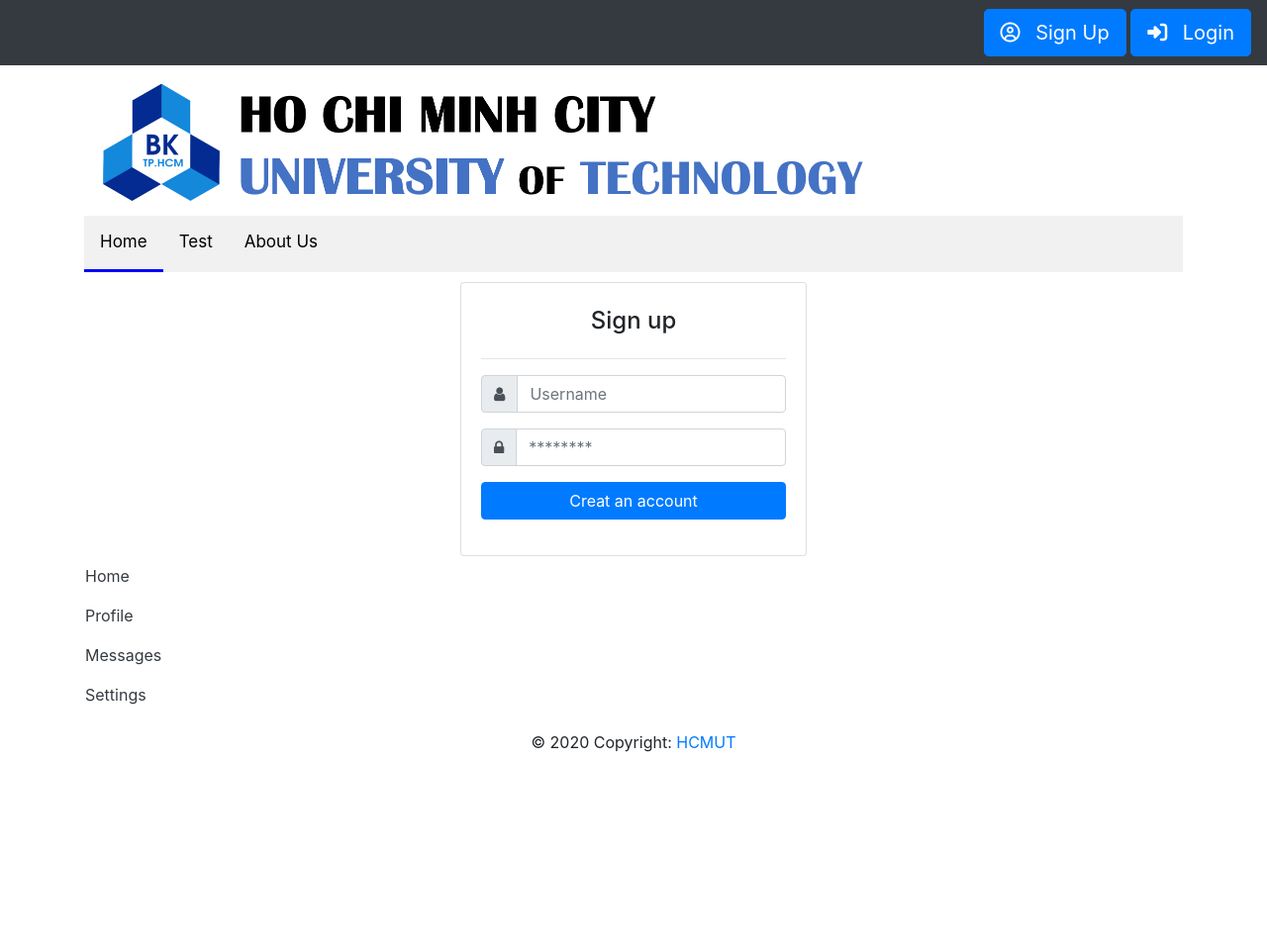
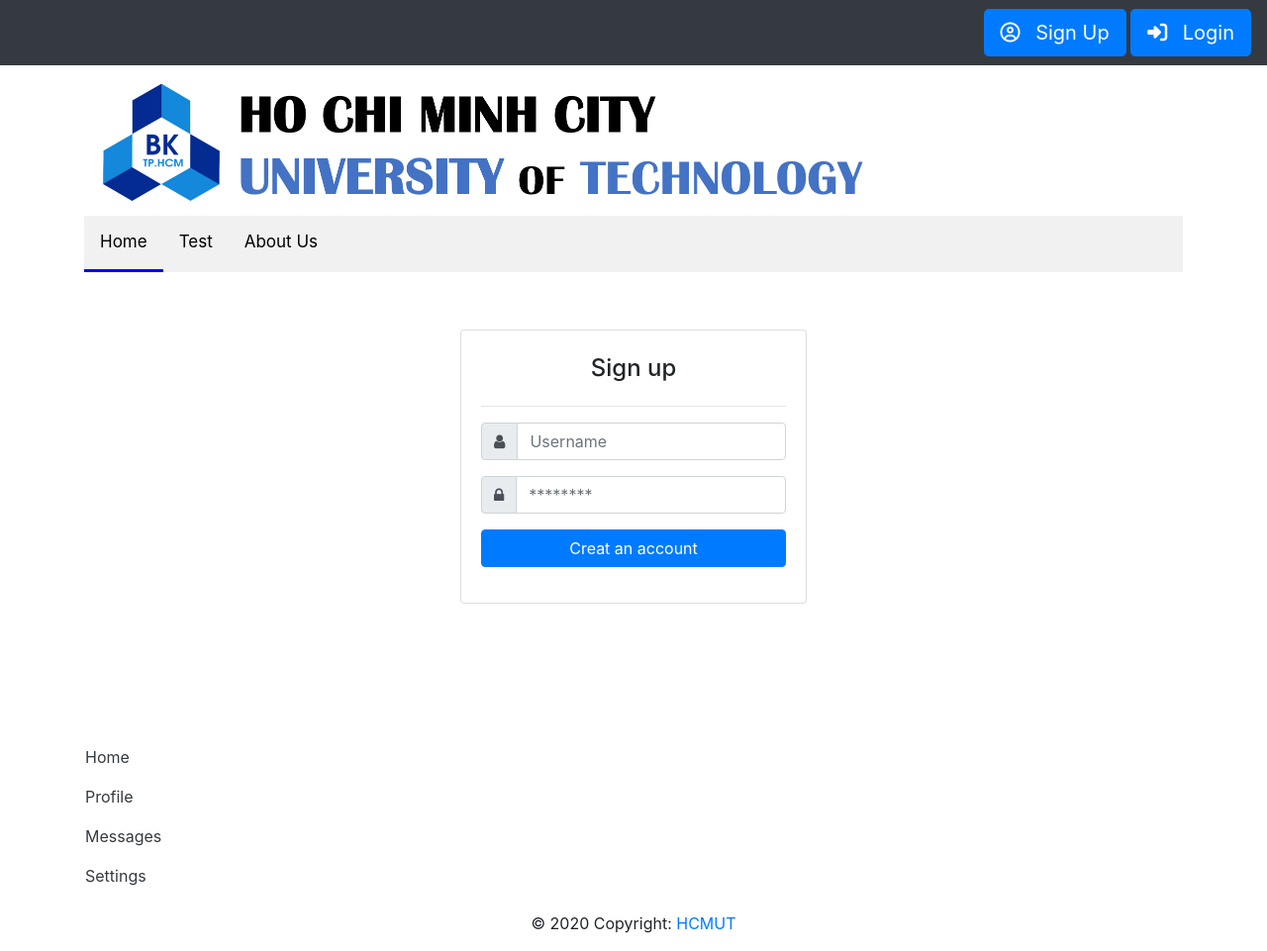
Before and after one commit to khuonglna/web_assignment, a PHP site: page /index.php?page=sign_up in a window 1280 px wide. Shown: the whole page at 99% size. Before the commit the page ends 760 px from the top, so only its background shows below. Run offline with PHP 8.4, Linux system fonts and the light colour scheme; some libraries are stand-ins or nearby versions.

Commit message:
baseline layout

```diff
--- a/css/style.css
+++ b/css/style.css
@@ -1,5 +1,6 @@
 body {
   font-family: Arial, Helvetica, sans-serif;
+  height: 100%;
 }
 .topnav {
   overflow: hidden;
@@ -30,3 +31,9 @@ body {
   width: 100%;
   height: 100%;
 }
+
+.content {
+  position: relative;
+  min-height: 460px;
+  width: 100%;
+}
--- a/php/common/header.php
+++ b/php/common/header.php
@@ -16,6 +16,7 @@
 </head>
 
 <body style="margin:0;">
+    <!-- <div class="container"> -->
         <nav class="navbar navbar-expand-sm bg-dark navbar-dark">
 
             <div class="navbar-collapse collapse w-100 order-3 dual-collapse2" style="position:relative; height:50px">
@@ -52,3 +53,4 @@
         </div>
         <div class="container" style="margin-top:10px">
         </div>
+    <!-- </div> -->
--- a/php/common/home.php
+++ b/php/common/home.php
@@ -19,9 +19,11 @@
     font-size: 20px;
   }
 </style>
+<div style="position: relative;">
 
+</div>
 
-<div class="container">
+<div class="container content">
   <div id="demo" class="carousel slide" data-ride="carousel">
 
     <ul class="carousel-indicators">
--- a/php/common/sign_up/sign_up.php
+++ b/php/common/sign_up/sign_up.php
@@ -12,8 +12,9 @@
     <link rel="stylesheet" href="https://use.fontawesome.com/releases/v5.0.8/css/all.css">
 </head> -->
 
-<body>
-    <div class="container h-30">
+<!-- <body> -->
+    <div class="content">
+        <div class="container pt-5">
             <div class="row justify-content-center align-items-center h-100">
                 <div class="col-4 align-items-center">
                     <div class="card">
@@ -48,6 +49,7 @@
                 </div>
             </div>
         </div>
+    </div>
     <!-- </body>
 
 </html> -->
```
Lines whose indentation alone changed are shown as unchanged.
